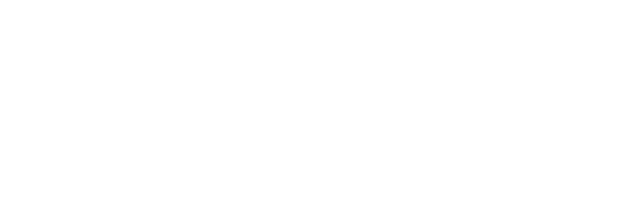
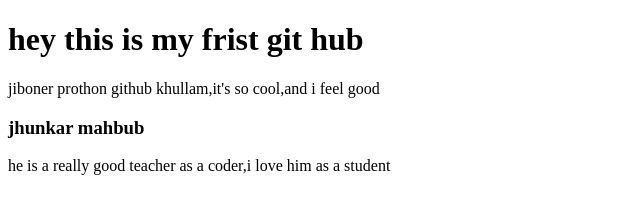
Before and after one commit to abdullhsharker/ab-repo, a plain HTML site: page index.html in a window 1280 px wide. Shown: the whole page, without its empty margins (0-640 px from the left). Drawn offline with Linux system fonts and the light colour scheme.

Commit message:
added something

```diff
--- a/index.html
+++ b/index.html
@@ -7,6 +7,9 @@
     <title>my git hub repo</title>
 </head>
 <body>
-
+    <h1>hey this is my frist git hub</h1>
+    <p>jiboner prothon github khullam,it's so cool,and i feel good</p>
+    <h3>jhunkar mahbub</h3>
+    <p>he is a really good teacher as a coder,i love him as a student</p>
 </body>
 </html>
```
